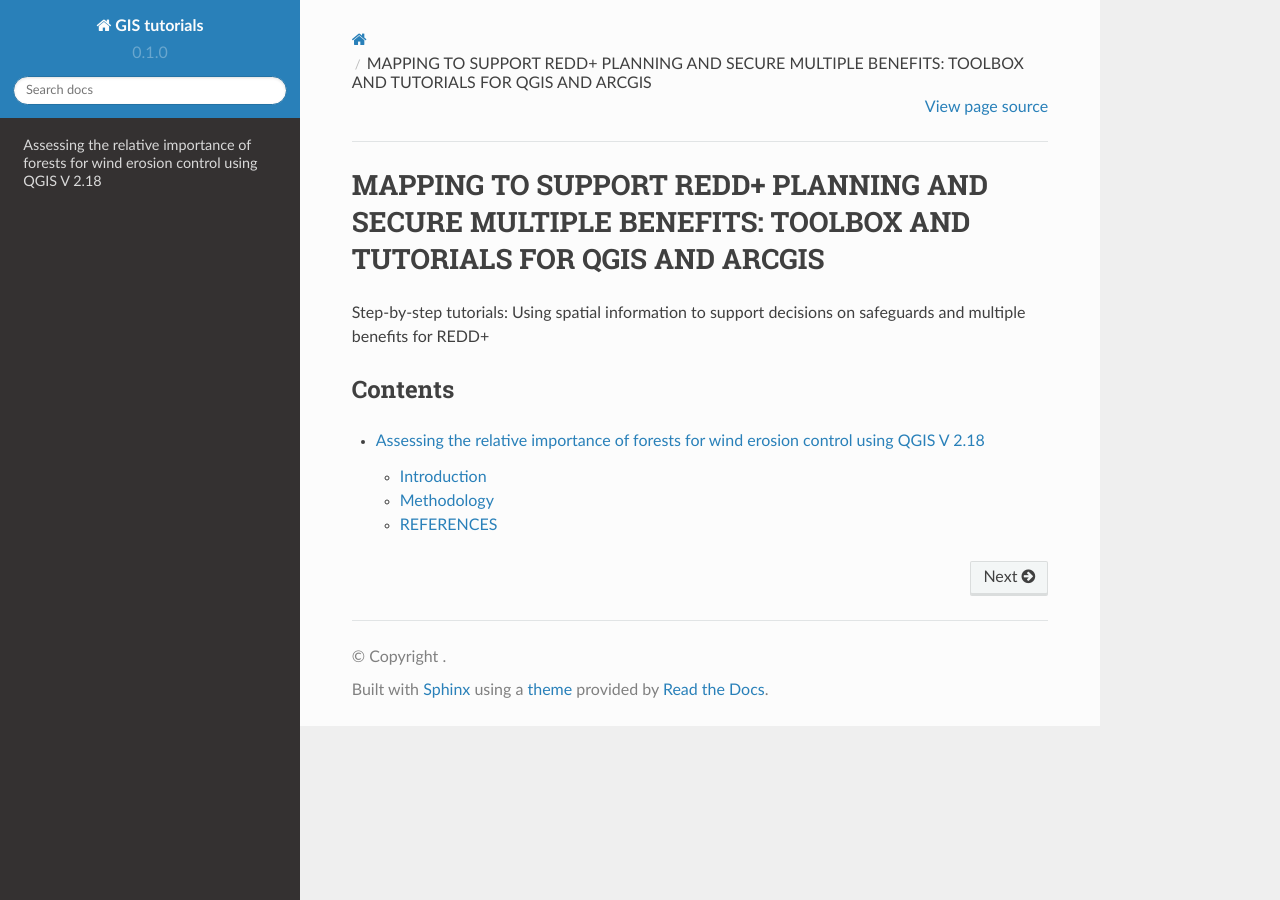
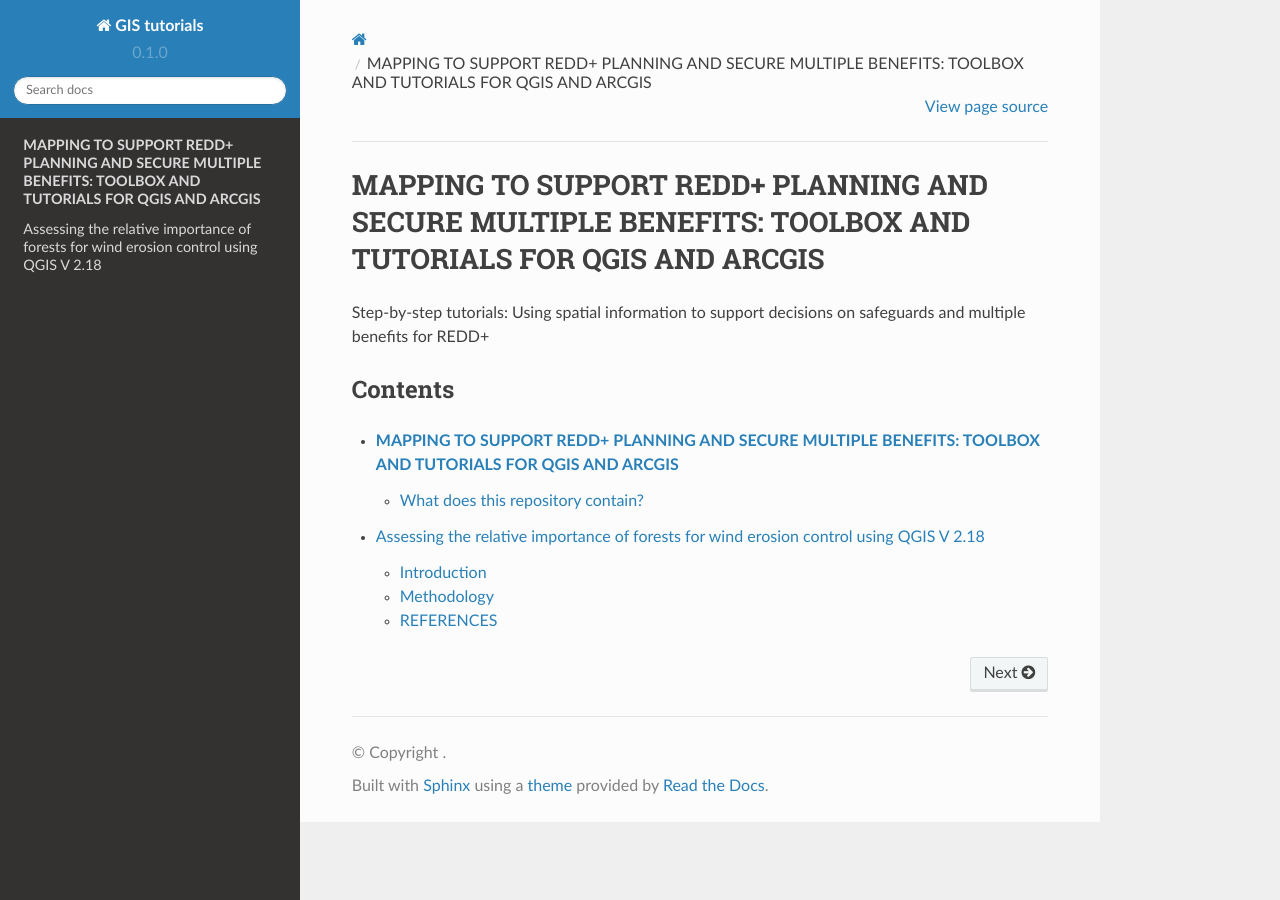
Before and after one commit to corinnar/GIS_tutorials, a Sphinx documentation site: the page built from docs/source/index.rst, in a window 1280 px wide. Built offline with Sphinx 7.4.7 and the Read the Docs theme 2.0.0, drawn with Linux system fonts in a browser that asks for light colours; part of the change alters nothing that is shown.

```diff
--- a/docs/source/index.rst
+++ b/docs/source/index.rst
@@ -9,5 +9,5 @@ Contents
 .. toctree::
    :maxdepth: 2
 
-
+   GIS_TOOLS_PAGE
    Wind_Erosion_Tutorial_EN
```
